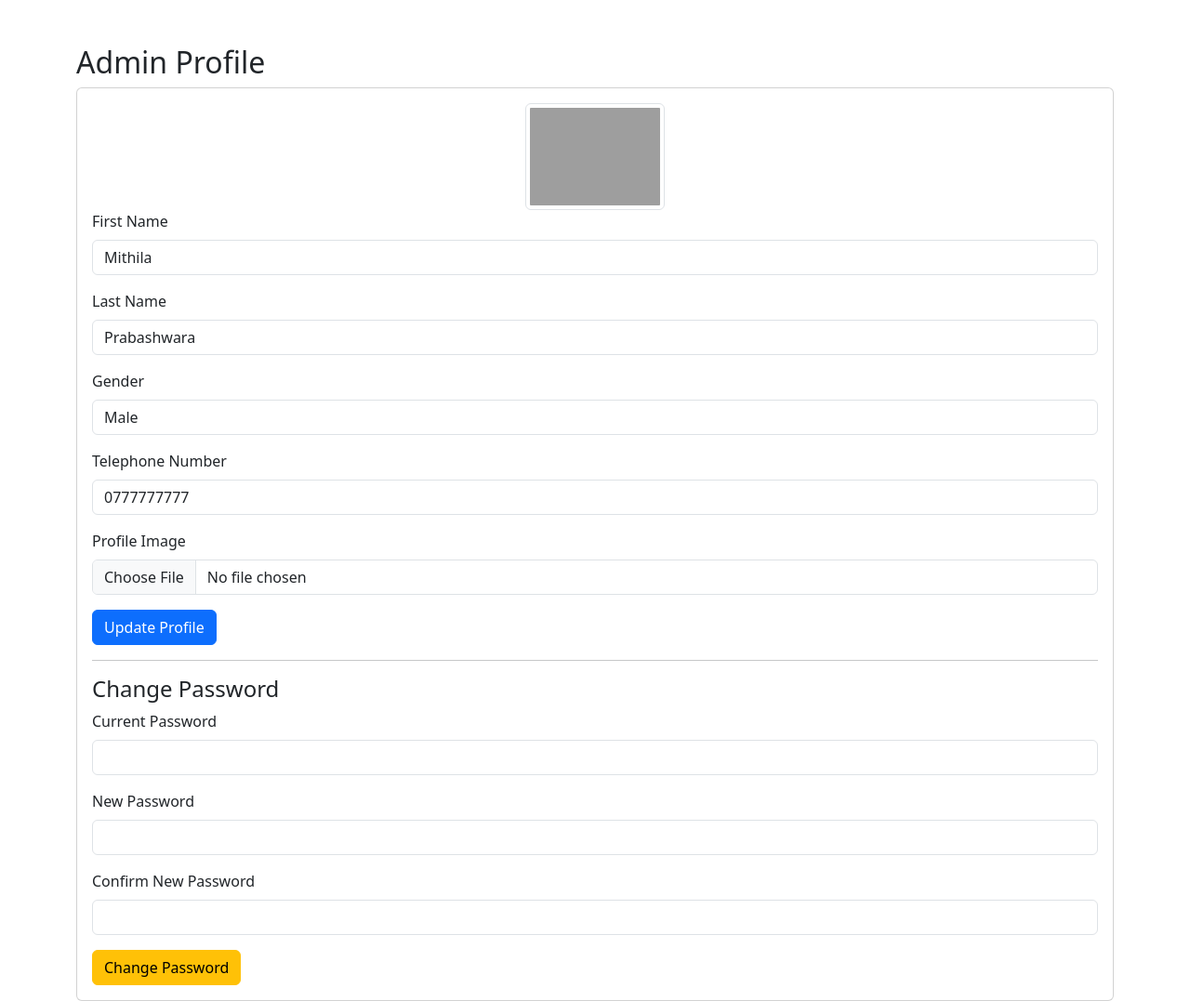
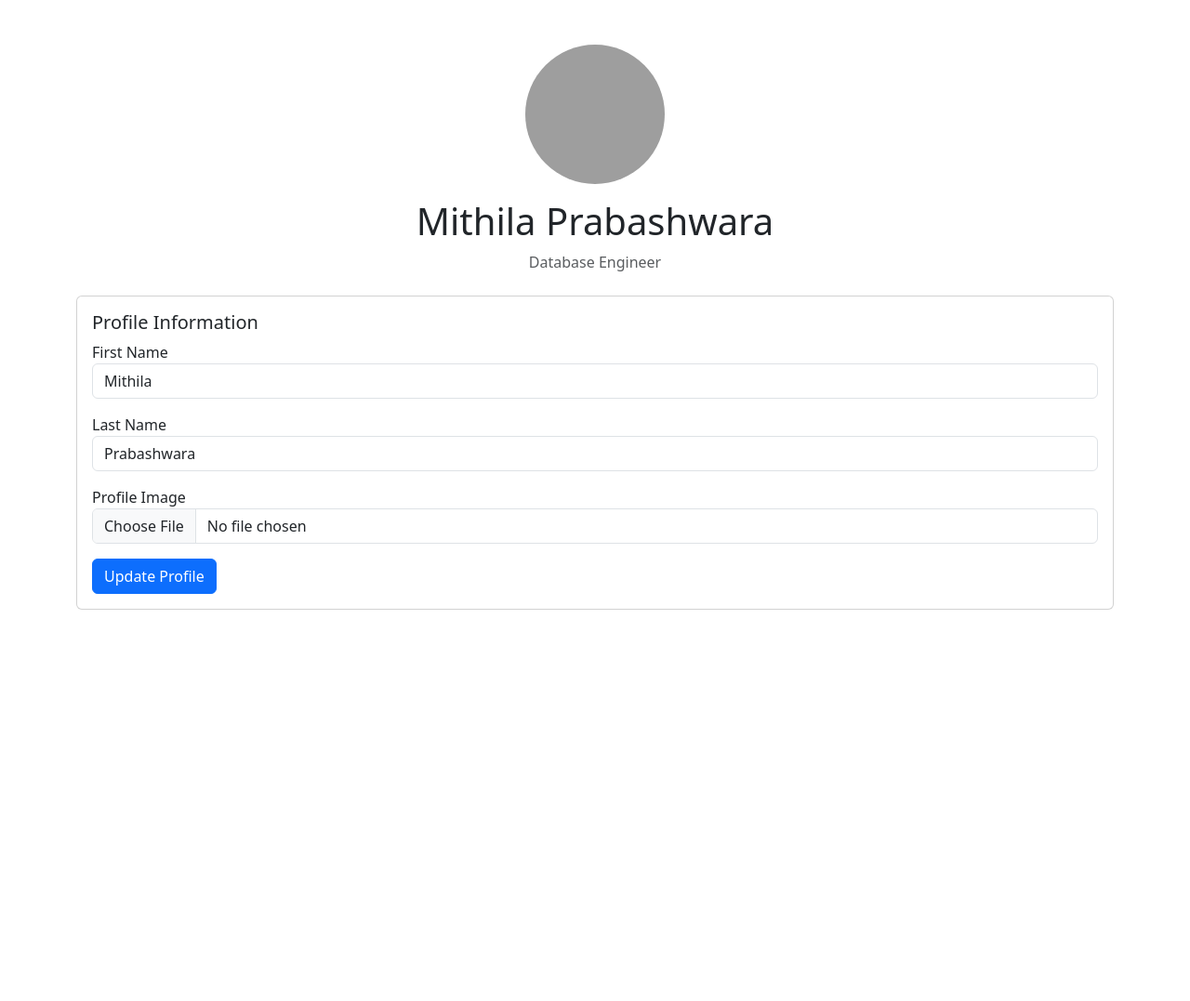
Before and after one commit to asurpbs/sola-chemicals-ecommerce-platform, a PHP site: page /admin/pages/profile_content.php in a window 1280 px wide. Shown: the whole page at 93% size. After the commit the page ends 656 px from the top, so only its background shows below. Run offline with PHP 8.4, Linux system fonts and the light colour scheme; a user stored in the database is signed in; data comes from the database, SQL or seed files in the repository; a stand-in replaces the project's code that opens the database connection; grey boxes are pictures that could not be loaded.

Commit message:
Add files via upload
profile and settings page updated

```diff
--- a/admin/pages/profile_content.php
+++ b/admin/pages/profile_content.php
@@ -1,62 +1,71 @@
 <?php
 session_start();
-include('../context/connect.php');
+require_once('../context/connect.php');
 
-$admin_id = $_SESSION['admin_id'];
+$successMessage = "";
+$errorMessage = "";
 
-// Fetch admin details
-$stmt = $conn->prepare("SELECT * FROM admin WHERE id = ?");
-$stmt->execute([$admin_id]);
-$admin = $stmt->fetch(PDO::FETCH_ASSOC);
+// Handle profile update
+if ($_SERVER["REQUEST_METHOD"] == "POST" && isset($_POST['update_profile'])) {
+    try {
+        $query = "UPDATE admin SET first_name = ?, last_name = ?, role = ?, email = ?, tele_number = ? WHERE id = ?";
+        $stmt = $conn->prepare($query);
+        $stmt->execute([
+            $_POST['first_name'],
+            $_POST['last_name'],
+            $_POST['role'],
+            $_POST['email'],
+            $_POST['phone'],
+            $_SESSION['user_id'] ?? 0  // Remove session-based user ID dependency
+        ]);
 
-// Handle Profile Update
-if ($_SERVER["REQUEST_METHOD"] == "POST") {
-    if (isset($_POST['update_profile'])) {
-        $first_name = $_POST['first_name'];
-        $last_name = $_POST['last_name'];
-        $tele_number = $_POST['tele_number'];
-        $gender = $_POST['gender'];
-
-        // Handle Image Upload
-        if (!empty($_FILES['profile_image']['name'])) {
-            $target_dir = "uploads/";
-            $target_file = $target_dir . basename($_FILES["profile_image"]["name"]);
-            move_uploaded_file($_FILES["profile_image"]["tmp_name"], $target_file);
-        } else {
-            $target_file = $admin['image']; // Keep existing image if no new image uploaded
+        $successMessage = "Profile updated successfully!";
+    } catch (PDOException $e) {
+        $errorMessage = "Error updating profile: " . $e->getMessage();
+    }
 }
 
-        // Update Admin Details
-        $updateStmt = $conn->prepare("UPDATE admin SET first_name = ?, last_name = ?, tele_number = ?, gender = ?, image = ? WHERE id = ?");
-        $updateStmt->execute([$first_name, $last_name, $tele_number, $gender, $target_file, $admin_id]);
+// Handle password change removed for security reasons
 
-        $_SESSION['success'] = "Profile updated successfully!";
-        header("Location: profile.php");
-        exit();
+// Handle image upload
+if ($_SERVER["REQUEST_METHOD"] == "POST" && isset($_POST['upload_image'])) {
+    try {
+        if (isset($_FILES['profile_image']) && $_FILES['profile_image']['error'] === UPLOAD_ERR_OK) {
+            $file_ext = strtolower(pathinfo($_FILES['profile_image']['name'], PATHINFO_EXTENSION));
+            $allowed = ['jpg', 'jpeg', 'png', 'gif'];
+
+            if (in_array($file_ext, $allowed)) {
+                $new_filename = substr(uniqid(), 0, 13) . '.' . $file_ext;
+                $upload_path = '../uploads/profile_images/' . $new_filename;
+
+                if (!file_exists('../uploads/profile_images')) {
+                    mkdir('../uploads/profile_images', 0777, true);
                 }
 
-    // Handle Password Change
-    if (isset($_POST['change_password'])) {
-        $current_password = $_POST['current_password'];
-        $new_password = $_POST['new_password'];
-        $confirm_password = $_POST['confirm_password'];
+                if (move_uploaded_file($_FILES['profile_image']['tmp_name'], $upload_path)) {
+                    $successMessage = "Image uploaded successfully!";
+                }
+            }
+        }
+    } catch (Exception $e) {
+        $errorMessage = "Error updating image: " . $e->getMessage();
+    }
+}
 
-        if (password_verify($current_password, $admin['password'])) {
-            if ($new_password === $confirm_password) {
-                $hashed_password = password_hash($new_password, PASSWORD_DEFAULT);
-                $passStmt = $conn->prepare("UPDATE admin SET password = ? WHERE id = ?");
-                $passStmt->execute([$hashed_password, $admin_id]);
+// Get user data
+try {
+    $stmt = $conn->query("SELECT * FROM admin LIMIT 1");
+    $user = $stmt->fetch(PDO::FETCH_ASSOC);
 
-                $_SESSION['success'] = "Password changed successfully!";
-            } else {
-                $_SESSION['error'] = "New passwords do not match!";
+    $profile_image = '../uploads/profile_images/null.png';
+    if ($user['image'] && $user['image'] !== 'null.png') {
+        $image_path = '../uploads/profile_images/' . $user['image'];
+        if (file_exists($image_path)) {
+            $profile_image = $image_path;
         }
-        } else {
-            $_SESSION['error'] = "Incorrect current password!";
     }
-        header("Location: profile.php");
-        exit();
-    }
+} catch (PDOException $e) {
+    die("Error fetching user data: " . $e->getMessage());
 }
 ?>
 
@@ -64,82 +73,41 @@ if ($_SERVER["REQUEST_METHOD"] == "POST") {
 <html lang="en">
 <head>
     <meta charset="UTF-8">
-    <title>Admin Profile</title>
-    <link rel="stylesheet" href="https://cdn.jsdelivr.net/npm/bootstrap@5.3.0/dist/css/bootstrap.min.css">
+    <meta name="viewport" content="width=device-width, initial-scale=1.0">
+    <title>Public Profile</title>
+    <link href="https://cdn.jsdelivr.net/npm/bootstrap@5.3.0/dist/css/bootstrap.min.css" rel="stylesheet">
+    <style>
+        .profile-image { width: 150px; height: 150px; border-radius: 50%; object-fit: cover; }
+        .nav-tabs { margin-bottom: 20px; }
+    </style>
 </head>
 <body>
-
     <div class="container mt-5">
-    <h2>Admin Profile</h2>
-
-    <?php if (isset($_SESSION['success'])): ?>
-        <div class="alert alert-success"><?= $_SESSION['success']; unset($_SESSION['success']); ?></div>
-    <?php endif; ?>
-
-    <?php if (isset($_SESSION['error'])): ?>
-        <div class="alert alert-danger"><?= $_SESSION['error']; unset($_SESSION['error']); ?></div>
-    <?php endif; ?>
+        <div class="text-center mb-4">
+            <img src="<?= $profile_image ?>" alt="Profile" class="profile-image">
+            <h1 class="mt-3"><?= htmlspecialchars($user['first_name'].' '.$user['last_name']) ?></h1>
+            <p class="text-muted"><?= htmlspecialchars($user['role']) ?></p>
+        </div>
 
         <div class="card">
             <div class="card-body">
-            <div class="text-center">
-                <img src="<?= !empty($admin['image']) ? $admin['image'] : 'default-profile.png'; ?>"
-                     alt="Profile Picture" class="img-thumbnail" width="150">
+                <h5 class="card-title">Profile Information</h5>
+                <form method="post" enctype="multipart/form-data">
+                    <div class="mb-3">
+                        <label>First Name</label>
+                        <input type="text" name="first_name" class="form-control"
+                            value="<?= htmlspecialchars($user['first_name']) ?>">
                     </div>
-
-            <form method="POST" enctype="multipart/form-data">
                     <div class="mb-3">
-                    <label class="form-label">First Name</label>
-                    <input type="text" name="first_name" class="form-control" value="<?= htmlspecialchars($admin['first_name']); ?>" required>
+                        <label>Last Name</label>
+                        <input type="text" name="last_name" class="form-control"
+                            value="<?= htmlspecialchars($user['last_name']) ?>">
                     </div>
-
                     <div class="mb-3">
-                    <label class="form-label">Last Name</label>
-                    <input type="text" name="last_name" class="form-control" value="<?= htmlspecialchars($admin['last_name']); ?>" required>
-                </div>
-
-                <div class="mb-3">
-                    <label class="form-label">Gender</label>
-                    <select name="gender" class="form-control">
-                        <option value="Male" <?= $admin['gender'] == 'Male' ? 'selected' : ''; ?>>Male</option>
-                        <option value="Female" <?= $admin['gender'] == 'Female' ? 'selected' : ''; ?>>Female</option>
-                        <option value="Other" <?= $admin['gender'] == 'Other' ? 'selected' : ''; ?>>Other</option>
-                    </select>
-                </div>
-
-                <div class="mb-3">
-                    <label class="form-label">Telephone Number</label>
-                    <input type="text" name="tele_number" class="form-control" value="<?= htmlspecialchars($admin['tele_number']); ?>" required>
-                </div>
-
-                <div class="mb-3">
-                    <label class="form-label">Profile Image</label>
+                        <label>Profile Image</label>
                         <input type="file" name="profile_image" class="form-control">
                     </div>
-
-                <button type="submit" name="update_profile" class="btn btn-primary">Update Profile</button>
-            </form>
-
-            <hr>
-
-            <h4>Change Password</h4>
-            <form method="POST">
-                <div class="mb-3">
-                    <label class="form-label">Current Password</label>
-                    <input type="password" name="current_password" class="form-control" required>
-                </div>
-
-                <div class="mb-3">
-                    <label class="form-label">New Password</label>
-                    <input type="password" name="new_password" class="form-control" required>
-                </div>
-
-                <div class="mb-3">
-                    <label class="form-label">Confirm New Password</label>
-                    <input type="password" name="confirm_password" class="form-control" required>
-                </div>
-
-                <button type="submit" name="change_password" class="btn btn-warning">Change Password</button>
+                    <button type="submit" name="upload_image" class="btn btn-primary">Update Profile</button>
                 </form>
             </div>
         </div>
```
Also changed, not shown: admin/pages/settings_content.php (+18 -86 lines). Lines whose indentation alone changed are shown as unchanged.
